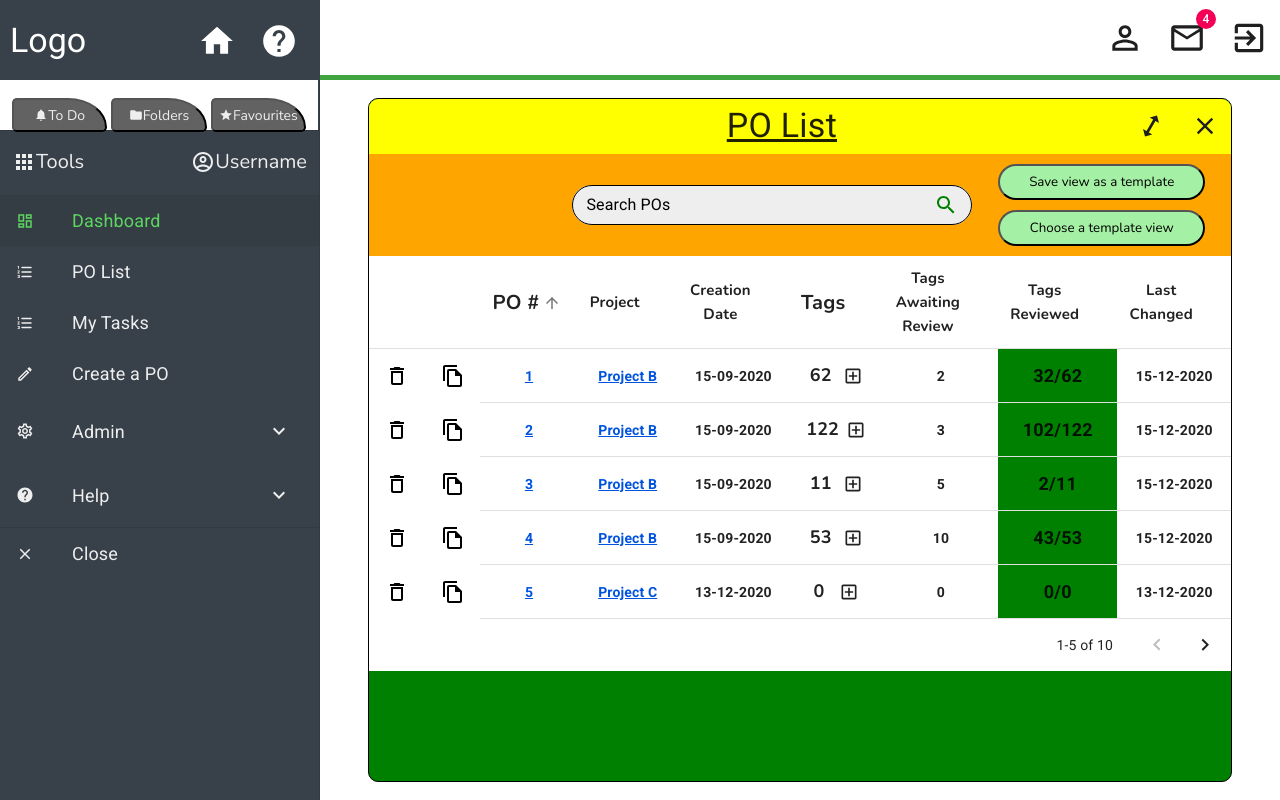
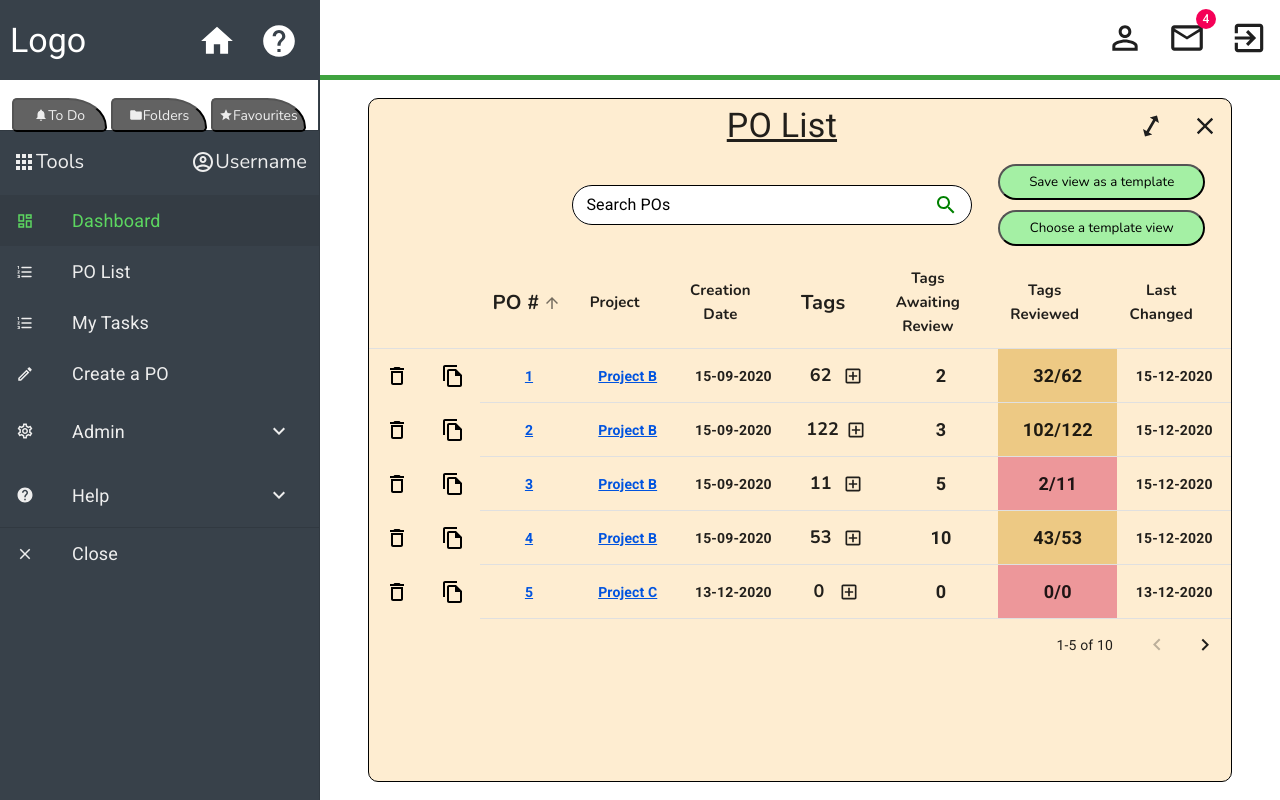
Before and after one commit to bmutahhar/po-list-react-material-ui, a React (Create React App) app: page / in a window 1280 px wide. Built offline with nearby package versions, Linux system fonts and the light colour scheme.

Commit message:
Changed table color and added dynamic color to cells

```diff
--- a/src/components/POList/POList.jsx
+++ b/src/components/POList/POList.jsx
@@ -18,7 +18,7 @@ const useStyles = makeStyles((theme) => ({
     borderRadius: "10px",
   },
   item: {
-    backgroundColor: "pink",
+    // backgroundColor: "pink",
   },
   icons: {
     fontSize: "28px",
@@ -60,7 +60,6 @@ const POList = () => {
       <Row
         width="100%"
         height="8%"
-        backgroundColor="yellow"
         justify="space-between"
       >
         {/* <span className={classes.grow}/> */}
@@ -78,7 +77,7 @@ const POList = () => {
           </IconButton>
         </div>
       </Row>
-      <Row width="100%" height="15%" backgroundColor="orange" justify="center">
+      <Row width="100%" height="15%" justify="center">
         <SearchBarContainer>
           <SearchBar />
         </SearchBarContainer>
@@ -96,7 +95,7 @@ export default POList;
 
 const Container = styled.div`
   display: flex;
-  background-color: green;
+  background-color: #feedd1;
   align-items: center;
   justify-content: flex-start;
   flex-direction: column;
@@ -135,6 +134,9 @@ border-radius:25px;
 border: 1px solid black
 ${'' /* margin:10px; */}
 cursor:pointer;
+display:flex;
+align-items:center;
+justify-content:center;
 
 `;
 
--- a/src/components/POList/Searchbar.jsx
+++ b/src/components/POList/Searchbar.jsx
@@ -45,7 +45,7 @@ export default Searchbar;
 
 const InputTextField = withStyles({
   root: {
-    backgroundColor: "#eee",
+    backgroundColor: "#fff",
     width: 400,
     height: 40,
     borderRadius: "50px",
--- a/src/components/POList/Table.jsx
+++ b/src/components/POList/Table.jsx
@@ -1,6 +1,6 @@
 import React, { useState, useEffect } from "react";
 import PropTypes from "prop-types";
-import {  makeStyles } from "@material-ui/core/styles";
+import { makeStyles } from "@material-ui/core/styles";
 import Table from "@material-ui/core/Table";
 import TableBody from "@material-ui/core/TableBody";
 import TableCell from "@material-ui/core/TableCell";
@@ -76,9 +76,6 @@ export default function EnhancedTable() {
   };
 
   const handleCopyClick = (index, row) => {
-    console.log(index);
-    console.log(row);
-    // setRows([...rows.slice(0, index).concat(row).concat(rows.slice(index + 1))]);
     let newRows = rows.slice(0);
     newRows.splice(rows, 0, row);
     setRows(newRows);
@@ -88,9 +85,19 @@ export default function EnhancedTable() {
     setPage(newPage);
   };
 
+  const handleColorChange = (cellValue) => {
+    const numerator = parseInt(cellValue.split("/")[0]);
+    const denomenator = parseInt(cellValue.split("/")[1]);
+    if (denomenator === 0) return "#ed979a";
 
-  const emptyRows =
-    5 - Math.min(5, rows.length - page * 5);
+    const calcValue = numerator / denomenator;
+    if (calcValue >= 9 / 10) return "#a4f3a3";
+    else if (calcValue >= 5 / 10) return "#edc984";
+    else if (calcValue >= 1 / 10) return "#ed979a";
+    else return "inherit";
+  };
+
+  const emptyRows = 5 - Math.min(5, rows.length - page * 5);
 
   return (
     <div className={classes.root}>
@@ -112,9 +119,8 @@ export default function EnhancedTable() {
             {stableSort(rows, getComparator(order, orderBy))
               .slice(page * 5, page * 5 + 5)
               .map((row, index) => {
-
                 return (
-                  <TableRow hover role="checkbox" tabIndex={-1} key={row.name}>
+                  <TableRow hover role="checkbox" tabIndex={-1} key={index}>
                     <TableCell
                       align="center"
                       width="2%"
@@ -154,7 +160,7 @@ export default function EnhancedTable() {
                       align="center"
                       width="5%"
                       className={classes.cellItems}
-                      style={{ padding: 10 }}
+                      style={{ fontSize: 18 }}
                     >
                       {row.tar}
                     </TableCell>
@@ -165,7 +171,7 @@ export default function EnhancedTable() {
                         fontSize: 18,
                         fontWeight: "bold",
                         padding: 10,
-                        background: "green",
+                        background: handleColorChange(row.tr),
                       }}
                     >
                       {row.tr}
@@ -181,7 +187,7 @@ export default function EnhancedTable() {
                 );
               })}
             {emptyRows > 0 && (
-              <TableRow style={{ height:  53 * emptyRows }}>
+              <TableRow style={{ height: 53 * emptyRows }}>
                 <TableCell colSpan={6} />
               </TableRow>
             )}
@@ -265,12 +271,7 @@ const headCells = [
 ];
 
 function EnhancedTableHead(props) {
-  const {
-    classes,
-    order,
-    orderBy,
-    onRequestSort,
-  } = props;
+  const { classes, order, orderBy, onRequestSort } = props;
   const createSortHandler = (property) => (event) => {
     onRequestSort(event, property);
   };
@@ -331,10 +332,12 @@ EnhancedTableHead.propTypes = {
 const useStyles = makeStyles((theme) => ({
   root: {
     width: "100%",
-    backgroundColor: "white",
+    backgroundColor: "inherit",
   },
 
-  table: {},
+  table: {
+    backgroundColor: "inherit",
+  },
   visuallyHidden: {
     border: 0,
     clip: "rect(0 0 0 0)",
--- a/src/components/Sidebar/Drawer.jsx
+++ b/src/components/Sidebar/Drawer.jsx
@@ -97,7 +97,6 @@ const useStyles = makeStyles((theme) => ({
 
     [theme.breakpoints.up("xl")]: {
       height: "auto",
-      backgroundColor: "green",
     },
     [theme.breakpoints.down("sm")]: {
       flexDirection: "column",
@@ -117,7 +116,6 @@ const useStyles = makeStyles((theme) => ({
 }));
 
 const ToolsAndUserName = ({ display }) => {
-  console.log(display);
   const classes = useStyles();
   return (
     <Paper square elevation={0} className={clsx(classes.hide, display)}>
--- a/src/components/Sidebar/Tabs.jsx
+++ b/src/components/Sidebar/Tabs.jsx
@@ -17,7 +17,6 @@ const useStyles = makeStyles((theme) => ({
     width: "100%",
     [theme.breakpoints.up("xl")]:{
       height:"auto",
-      backgroundColor:"green",
     },
     [theme.breakpoints.down("sm")]:{
       flexDirection:"column",
```
Also changed, not shown: 2 other files (tests, documents, lock files or other folders).
